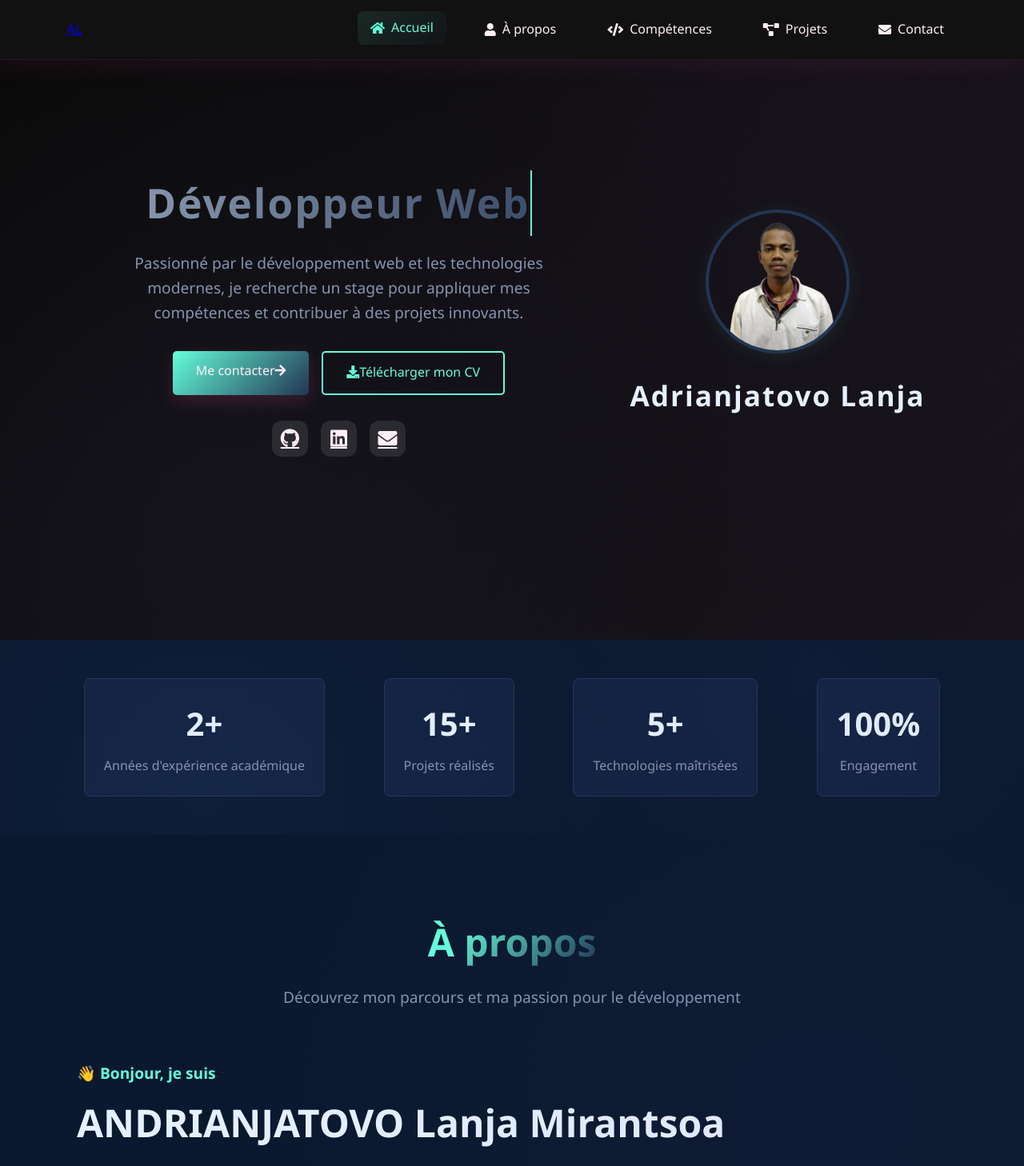
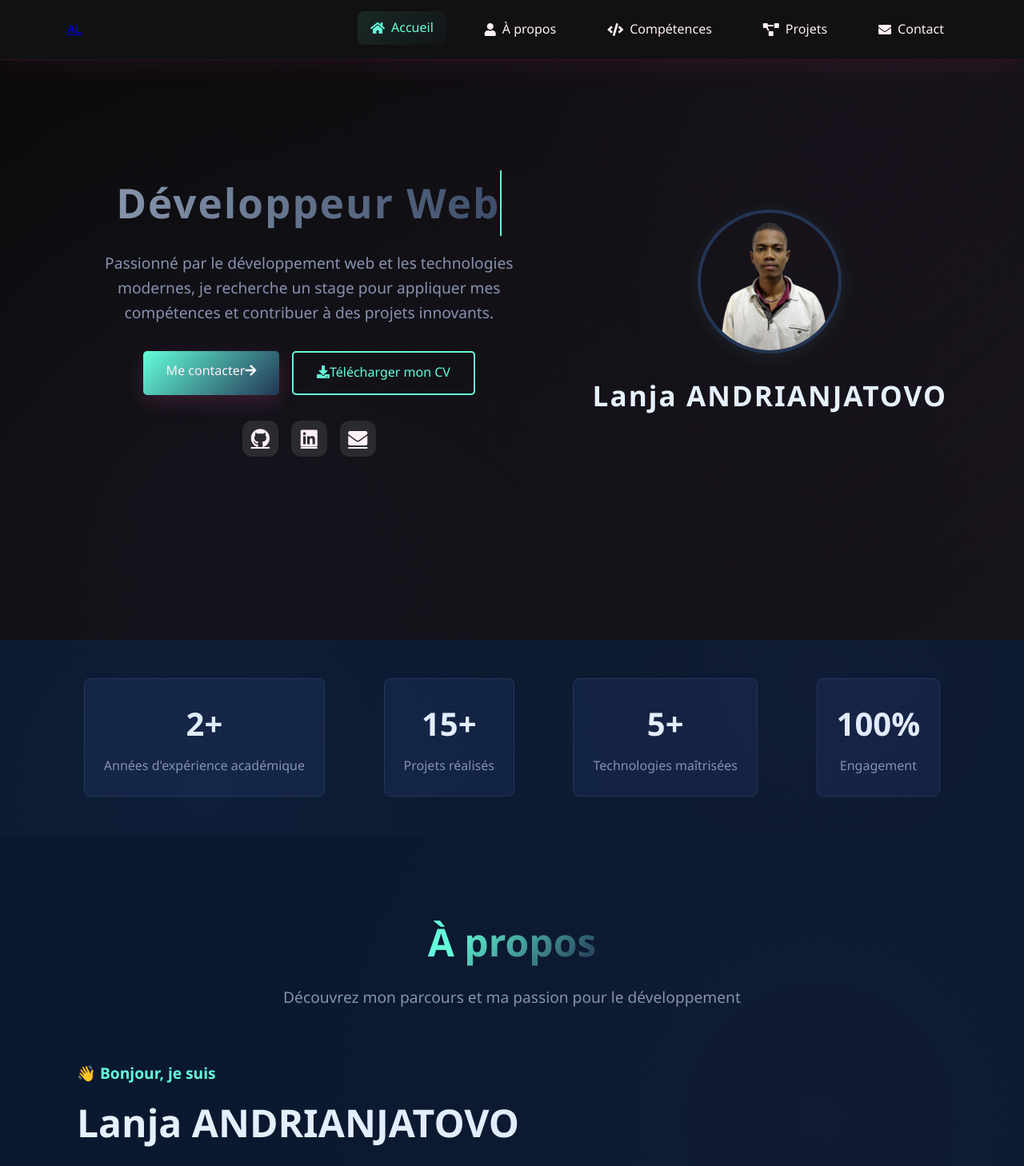
Before and after one commit to Lanjamrts/portfolio, a Vue app: page / in a window 1280 px wide. Shown: the top 1458 px of the page at 80% size. Built offline with nearby package versions, Linux system fonts and the light colour scheme.

Commit message:
modification nom

```diff
--- a/src/components/AboutSection.vue
+++ b/src/components/AboutSection.vue
@@ -10,7 +10,7 @@
         <div class="about-text">
           <div class="intro-block">
             <h3 class="greeting">👋 Bonjour, je suis</h3>
-            <h2 class="name">ANDRIANJATOVO Lanja Mirantsoa</h2>
+            <h2 class="name">Lanja ANDRIANJATOVO</h2>
             <h4 class="title">Développeur Full-Stack en formation</h4>
           </div>
 
--- a/src/components/AppFooter.vue
+++ b/src/components/AppFooter.vue
@@ -66,7 +66,7 @@
 
       <div class="footer-bottom" data-aos="fade-up" data-aos-delay="400">
         <div class="copyright">
-          <p>&copy; {{ currentYear }} Adrianjatovo Lanja.</p>
+          <p>&copy; {{ currentYear }} Lanja ANDRIANJATOVO.</p>
         </div>
 
         <div class="footer-social">
--- a/src/components/HomeSection.vue
+++ b/src/components/HomeSection.vue
@@ -38,7 +38,7 @@
           <div class="profile-container">
             <img src="@/assets/images/profile.png" alt="Adrianjatovo Lanja" class="profile-img">
           </div>
-          <div class="profile-name">Adrianjatovo Lanja</div>
+          <div class="profile-name">Lanja ANDRIANJATOVO</div>
         </div>
       </div>
     </div>
```
